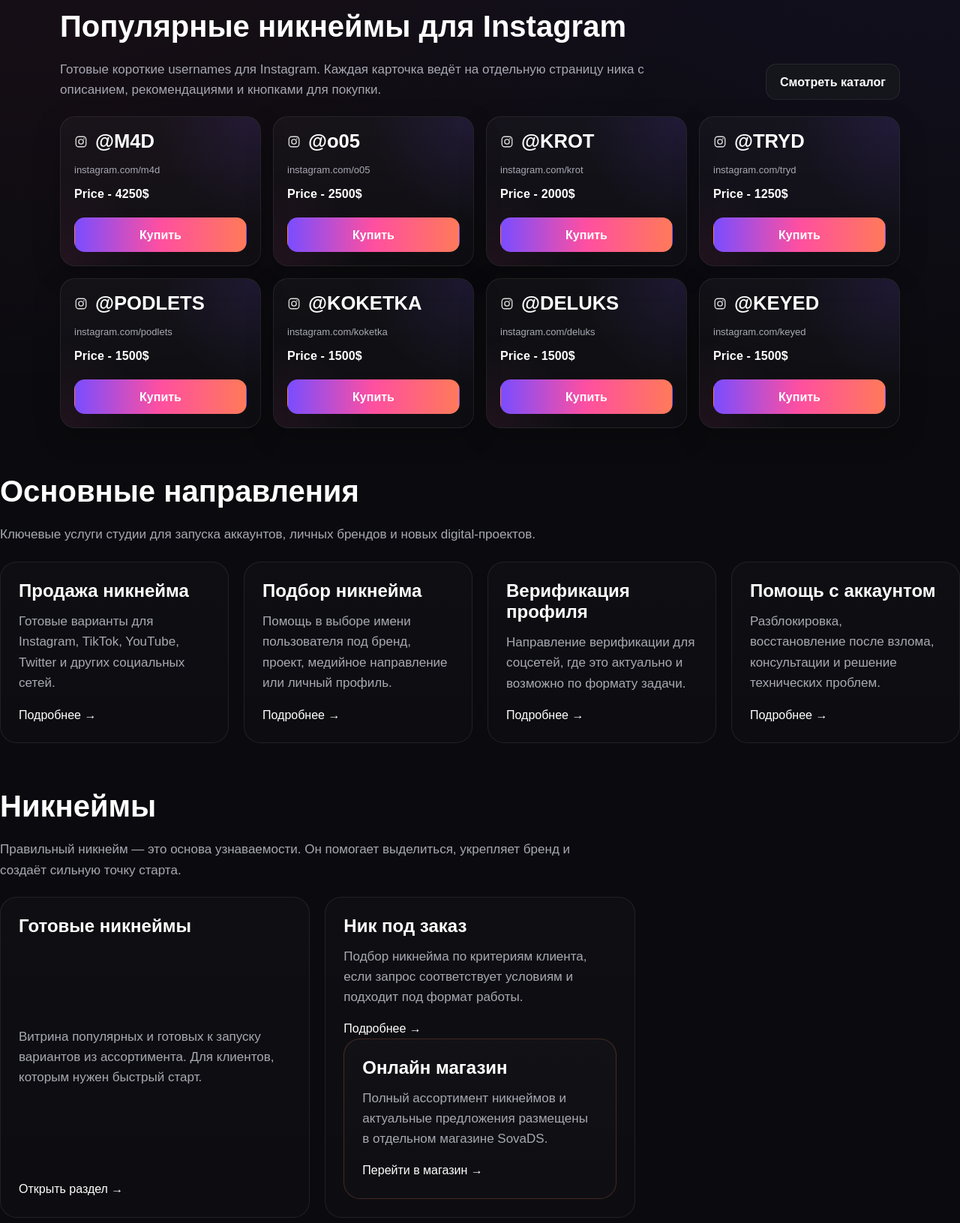
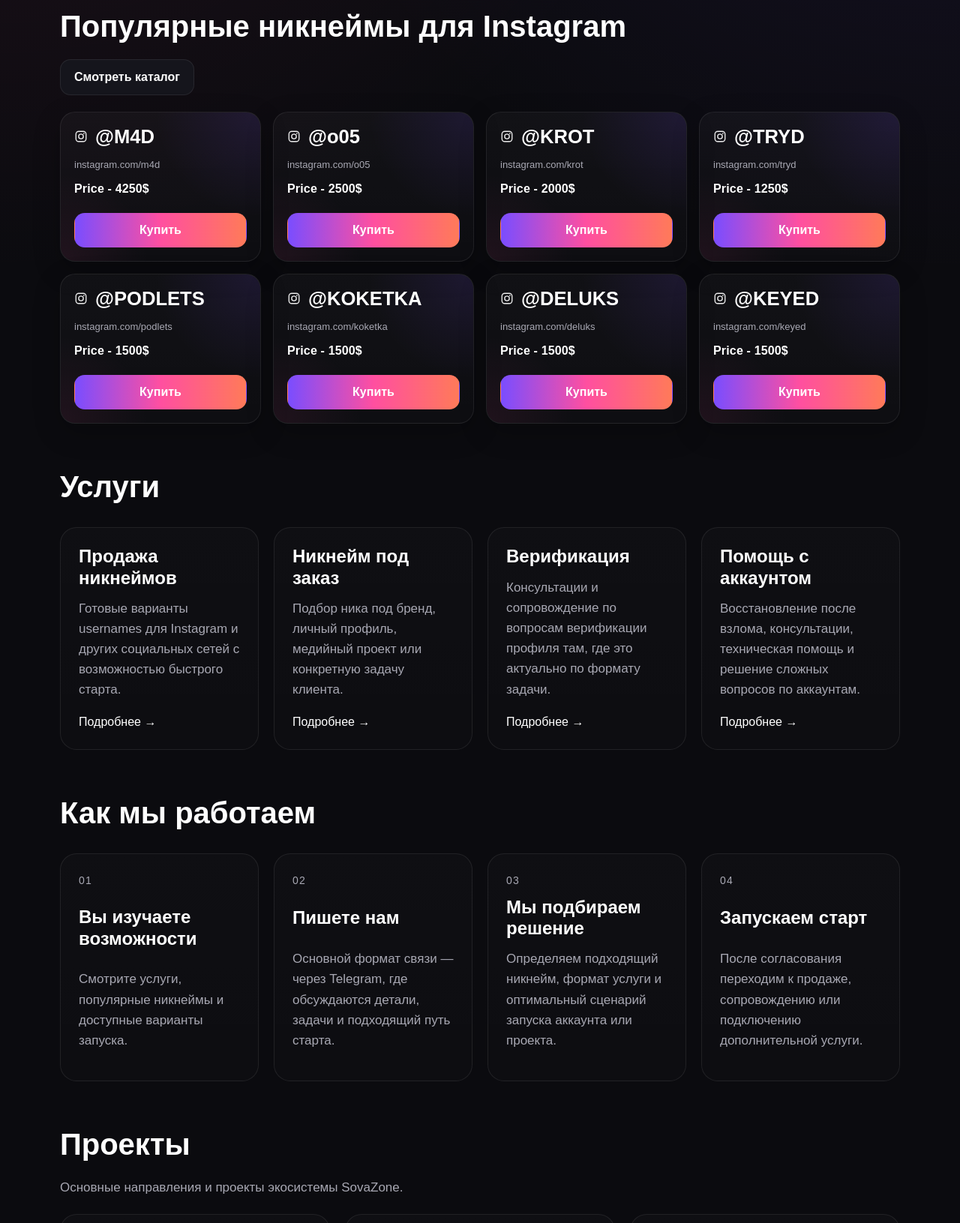
Before and after one commit to TheSovaDigital/sovazone, a plain HTML site: page index.html in a window 1280 px wide. Shown: the part 622-2253 px from the top of the page at 75% size. Drawn offline with Linux system fonts and the light colour scheme.

Commit message:
Update index.html

```diff
--- a/index.html
+++ b/index.html
@@ -4,7 +4,7 @@
   <meta charset="UTF-8">
   <meta name="viewport" content="width=device-width, initial-scale=1">
   <title>SovaZone Digital Studio — никнеймы для Instagram, запуск профиля и digital-услуги</title>
-  <meta name="description" content="SovaZone Digital Studio — никнеймы для Instagram, подбор username, ник под заказ, запуск профиля, верификация, перенос никнейма, помощь с аккаунтами и решение технических вопросов.">
+  <meta name="description" content="SovaZone Digital Studio — никнеймы для Instagram, подбор username, ник под заказ, запуск профиля, верификация, помощь с аккаунтами и digital-поддержка.">
   <meta name="robots" content="index,follow,max-image-preview:large">
   <link rel="canonical" href="https://sovazone.com/">
   <link rel="stylesheet" href="styles.css">
@@ -12,13 +12,13 @@
   <meta property="og:type" content="website">
   <meta property="og:site_name" content="SovaZone Digital Studio">
   <meta property="og:title" content="SovaZone Digital Studio — никнеймы для Instagram, запуск профиля и digital-услуги">
-  <meta property="og:description" content="Продажа и подбор никнеймов для Instagram, запуск профиля, верификация, помощь с аккаунтами и технические digital-услуги.">
+  <meta property="og:description" content="Продажа и подбор никнеймов для Instagram, ник под заказ, верификация, помощь с аккаунтами и запуск digital-проектов.">
   <meta property="og:url" content="https://sovazone.com/">
   <meta property="og:image" content="https://sovazone.com/logo.png">
 
   <meta name="twitter:card" content="summary_large_image">
   <meta name="twitter:title" content="SovaZone Digital Studio — никнеймы для Instagram, запуск профиля и digital-услуги">
-  <meta name="twitter:description" content="Продажа и подбор никнеймов для Instagram, запуск профиля, верификация и помощь с аккаунтами.">
+  <meta name="twitter:description" content="Продажа никнеймов для Instagram, подбор username, запуск профиля и помощь с аккаунтами.">
   <meta name="twitter:image" content="https://sovazone.com/logo.png">
 
   <script type="application/ld+json">
@@ -48,54 +48,14 @@
     "@type": "ItemList",
     "name": "Популярные никнеймы для Instagram",
     "itemListElement": [
-      {
-        "@type": "ListItem",
-        "position": 1,
-        "url": "https://sovazone.com/username/m4d.html",
-        "name": "@M4D"
-      },
-      {
-        "@type": "ListItem",
-        "position": 2,
-        "url": "https://sovazone.com/username/o05.html",
-        "name": "@o05"
-      },
-      {
-        "@type": "ListItem",
-        "position": 3,
-        "url": "https://sovazone.com/username/krot.html",
-        "name": "@KROT"
-      },
-      {
-        "@type": "ListItem",
-        "position": 4,
-        "url": "https://sovazone.com/username/tryd.html",
-        "name": "@TRYD"
-      },
-      {
-        "@type": "ListItem",
-        "position": 5,
-        "url": "https://sovazone.com/username/podlets.html",
-        "name": "@PODLETS"
-      },
-      {
-        "@type": "ListItem",
-        "position": 6,
-        "url": "https://sovazone.com/username/koketka.html",
-        "name": "@KOKETKA"
-      },
-      {
-        "@type": "ListItem",
-        "position": 7,
-        "url": "https://sovazone.com/username/deluks.html",
-        "name": "@DELUKS"
-      },
-      {
-        "@type": "ListItem",
-        "position": 8,
-        "url": "https://sovazone.com/username/keyed.html",
-        "name": "@KEYED"
-      }
+      {"@type":"ListItem","position":1,"url":"https://sovazone.com/username/m4d.html","name":"@M4D"},
+      {"@type":"ListItem","position":2,"url":"https://sovazone.com/username/o05.html","name":"@o05"},
+      {"@type":"ListItem","position":3,"url":"https://sovazone.com/username/krot.html","name":"@KROT"},
+      {"@type":"ListItem","position":4,"url":"https://sovazone.com/username/tryd.html","name":"@TRYD"},
+      {"@type":"ListItem","position":5,"url":"https://sovazone.com/username/podlets.html","name":"@PODLETS"},
+      {"@type":"ListItem","position":6,"url":"https://sovazone.com/username/koketka.html","name":"@KOKETKA"},
+      {"@type":"ListItem","position":7,"url":"https://sovazone.com/username/deluks.html","name":"@DELUKS"},
+      {"@type":"ListItem","position":8,"url":"https://sovazone.com/username/keyed.html","name":"@KEYED"}
     ]
   }
   </script>
@@ -109,7 +69,9 @@
 
         <section class="hero hero-split">
           <div class="hero-side">
-            <div class="hero-badge hero-badge-static">SovaZone Digital Studio</div>
+            <div class="hero-badge-wrap">
+              <div class="hero-badge hero-badge-static">SovaZone Digital Studio</div>
+            </div>
 
             <div class="hero-logo-card">
               <img class="hero-logo" src="https://sovazone.com/logo.png" alt="SovaZone Digital Studio">
@@ -148,27 +110,22 @@
         </section>
 
         <section class="section section-usernames-showcase">
-          <div class="section-head section-head-compact">
-            <div>
-              <h2>Популярные никнеймы для Instagram</h2>
-              <p class="lead">
-                Готовые короткие usernames для Instagram. Каждая карточка ведёт на отдельную страницу ника с описанием, рекомендациями и кнопками для покупки.
-              </p>
-            </div>
-
+          <div class="section-head section-head-inline">
+            <h2>Популярные никнеймы для Instagram</h2>
             <a class="btn btn-secondary section-head-btn" href="usernames.html">Смотреть каталог</a>
           </div>
 
           <div class="username-grid">
+
             <article class="username-card">
               <div class="username-card-top">
                 <div class="username-title-row">
-                  <span class="username-platform instagram" aria-hidden="true">
-                    <span class="platform-icon"><svg viewBox="0 0 24 24" fill="none" xmlns="http://www.w3.org/2000/svg">
+                  <span class="platform-icon" aria-hidden="true">
+                    <svg viewBox="0 0 24 24" fill="none" xmlns="http://www.w3.org/2000/svg">
                       <rect x="3" y="3" width="18" height="18" rx="5" stroke="currentColor" stroke-width="1.8"></rect>
                       <circle cx="12" cy="12" r="4.2" stroke="currentColor" stroke-width="1.8"></circle>
                       <circle cx="17.2" cy="6.8" r="1.2" fill="currentColor"></circle>
-                    </svg></span>
+                    </svg>
                   </span>
                   <div class="username-name">@M4D</div>
                 </div>
@@ -181,12 +138,12 @@
             <article class="username-card">
               <div class="username-card-top">
                 <div class="username-title-row">
-                  <span class="username-platform instagram" aria-hidden="true">
-                    <span class="platform-icon"><svg viewBox="0 0 24 24" fill="none" xmlns="http://www.w3.org/2000/svg">
+                  <span class="platform-icon" aria-hidden="true">
+                    <svg viewBox="0 0 24 24" fill="none" xmlns="http://www.w3.org/2000/svg">
                       <rect x="3" y="3" width="18" height="18" rx="5" stroke="currentColor" stroke-width="1.8"></rect>
                       <circle cx="12" cy="12" r="4.2" stroke="currentColor" stroke-width="1.8"></circle>
                       <circle cx="17.2" cy="6.8" r="1.2" fill="currentColor"></circle>
-                    </svg></span>
+                    </svg>
                   </span>
                   <div class="username-name">@o05</div>
                 </div>
@@ -199,12 +156,12 @@
             <article class="username-card">
               <div class="username-card-top">
                 <div class="username-title-row">
-                  <span class="username-platform instagram" aria-hidden="true">
-                    <span class="platform-icon"><svg viewBox="0 0 24 24" fill="none" xmlns="http://www.w3.org/2000/svg">
+                  <span class="platform-icon" aria-hidden="true">
+                    <svg viewBox="0 0 24 24" fill="none" xmlns="http://www.w3.org/2000/svg">
                       <rect x="3" y="3" width="18" height="18" rx="5" stroke="currentColor" stroke-width="1.8"></rect>
                       <circle cx="12" cy="12" r="4.2" stroke="currentColor" stroke-width="1.8"></circle>
                       <circle cx="17.2" cy="6.8" r="1.2" fill="currentColor"></circle>
-                    </svg></span>
+                    </svg>
                   </span>
                   <div class="username-name">@KROT</div>
                 </div>
@@ -217,12 +174,12 @@
             <article class="username-card">
               <div class="username-card-top">
                 <div class="username-title-row">
-                  <span class="username-platform instagram" aria-hidden="true">
-                    <span class="platform-icon"><svg viewBox="0 0 24 24" fill="none" xmlns="http://www.w3.org/2000/svg">
+                  <span class="platform-icon" aria-hidden="true">
+                    <svg viewBox="0 0 24 24" fill="none" xmlns="http://www.w3.org/2000/svg">
                       <rect x="3" y="3" width="18" height="18" rx="5" stroke="currentColor" stroke-width="1.8"></rect>
                       <circle cx="12" cy="12" r="4.2" stroke="currentColor" stroke-width="1.8"></circle>
                       <circle cx="17.2" cy="6.8" r="1.2" fill="currentColor"></circle>
-                    </svg></span>
+                    </svg>
                   </span>
                   <div class="username-name">@TRYD</div>
                 </div>
@@ -235,12 +192,12 @@
             <article class="username-card">
               <div class="username-card-top">
                 <div class="username-title-row">
-                  <span class="username-platform instagram" aria-hidden="true">
-                    <span class="platform-icon"><svg viewBox="0 0 24 24" fill="none" xmlns="http://www.w3.org/2000/svg">
+                  <span class="platform-icon" aria-hidden="true">
+                    <svg viewBox="0 0 24 24" fill="none" xmlns="http://www.w3.org/2000/svg">
                       <rect x="3" y="3" width="18" height="18" rx="5" stroke="currentColor" stroke-width="1.8"></rect>
                       <circle cx="12" cy="12" r="4.2" stroke="currentColor" stroke-width="1.8"></circle>
                       <circle cx="17.2" cy="6.8" r="1.2" fill="currentColor"></circle>
-                    </svg></span>
+                    </svg>
                   </span>
                   <div class="username-name">@PODLETS</div>
                 </div>
@@ -253,12 +210,12 @@
             <article class="username-card">
               <div class="username-card-top">
                 <div class="username-title-row">
-                  <span class="username-platform instagram" aria-hidden="true">
-                    <span class="platform-icon"><svg viewBox="0 0 24 24" fill="none" xmlns="http://www.w3.org/2000/svg">
+                  <span class="platform-icon" aria-hidden="true">
+                    <svg viewBox="0 0 24 24" fill="none" xmlns="http://www.w3.org/2000/svg">
                       <rect x="3" y="3" width="18" height="18" rx="5" stroke="currentColor" stroke-width="1.8"></rect>
                       <circle cx="12" cy="12" r="4.2" stroke="currentColor" stroke-width="1.8"></circle>
                       <circle cx="17.2" cy="6.8" r="1.2" fill="currentColor"></circle>
-                    </svg></span>
+                    </svg>
                   </span>
                   <div class="username-name">@KOKETKA</div>
                 </div>
@@ -271,12 +228,12 @@
             <article class="username-card">
               <div class="username-card-top">
                 <div class="username-title-row">
-                  <span class="username-platform instagram" aria-hidden="true">
-                    <span class="platform-icon"><svg viewBox="0 0 24 24" fill="none" xmlns="http://www.w3.org/2000/svg">
+                  <span class="platform-icon" aria-hidden="true">
+                    <svg viewBox="0 0 24 24" fill="none" xmlns="http://www.w3.org/2000/svg">
                       <rect x="3" y="3" width="18" height="18" rx="5" stroke="currentColor" stroke-width="1.8"></rect>
                       <circle cx="12" cy="12" r="4.2" stroke="currentColor" stroke-width="1.8"></circle>
                       <circle cx="17.2" cy="6.8" r="1.2" fill="currentColor"></circle>
-                    </svg></span>
+                    </svg>
                   </span>
                   <div class="username-name">@DELUKS</div>
                 </div>
@@ -289,12 +246,12 @@
             <article class="username-card">
               <div class="username-card-top">
                 <div class="username-title-row">
-                  <span class="username-platform instagram" aria-hidden="true">
-                    <span class="platform-icon"><svg viewBox="0 0 24 24" fill="none" xmlns="http://www.w3.org/2000/svg">
+                  <span class="platform-icon" aria-hidden="true">
+                    <svg viewBox="0 0 24 24" fill="none" xmlns="http://www.w3.org/2000/svg">
                       <rect x="3" y="3" width="18" height="18" rx="5" stroke="currentColor" stroke-width="1.8"></rect>
                       <circle cx="12" cy="12" r="4.2" stroke="currentColor" stroke-width="1.8"></circle>
                       <circle cx="17.2" cy="6.8" r="1.2" fill="currentColor"></circle>
-                    </svg></span>
+                    </svg>
                   </span>
                   <div class="username-name">@KEYED</div>
                 </div>
@@ -303,80 +260,39 @@
               </div>
               <a class="btn btn-primary username-buy" href="username/keyed.html">Купить</a>
             </article>
-          </div></div>
+
+          </div>
         </section>
 
         <section class="section">
           <div class="section-head">
-            <h2>Основные направления</h2>
-            <p class="lead">
-              Ключевые услуги студии для запуска аккаунтов, личных брендов и новых digital-проектов.
-            </p>
+            <h2>Услуги</h2>
           </div>
 
           <div class="grid grid-4">
             <article class="card service-card">
-              <h3>Продажа никнейма</h3>
-              <p>Готовые варианты для Instagram, TikTok, YouTube, Twitter и других социальных сетей.</p>
+              <h3>Продажа никнеймов</h3>
+              <p>Готовые варианты usernames для Instagram и других социальных сетей с возможностью быстрого старта.</p>
+              <a href="usernames.html">Подробнее →</a>
+            </article>
+
+            <article class="card service-card">
+              <h3>Никнейм под заказ</h3>
+              <p>Подбор ника под бренд, личный профиль, медийный проект или конкретную задачу клиента.</p>
               <a href="services.html">Подробнее →</a>
             </article>
 
             <article class="card service-card">
-              <h3>Подбор никнейма</h3>
-              <p>Помощь в выборе имени пользователя под бренд, проект, медийное направление или личный профиль.</p>
-              <a href="services.html">Подробнее →</a>
-            </article>
-
-            <article class="card service-card">
-              <h3>Верификация профиля</h3>
-              <p>Направление верификации для соцсетей, где это актуально и возможно по формату задачи.</p>
+              <h3>Верификация</h3>
+              <p>Консультации и сопровождение по вопросам верификации профиля там, где это актуально по формату задачи.</p>
               <a href="services.html">Подробнее →</a>
             </article>
 
             <article class="card service-card">
               <h3>Помощь с аккаунтом</h3>
-              <p>Разблокировка, восстановление после взлома, консультации и решение технических проблем.</p>
+              <p>Восстановление после взлома, консультации, техническая помощь и решение сложных вопросов по аккаунтам.</p>
               <a href="services.html">Подробнее →</a>
             </article>
-          </div>
-        </section>
-
-        <section class="section section-names">
-          <div class="section-head">
-            <h2>Никнеймы</h2>
-            <p class="lead">
-              Правильный никнейм — это основа узнаваемости. Он помогает выделиться,
-              укрепляет бренд и создаёт сильную точку старта.
-            </p>
-          </div>
-
-          <div class="feature-row">
-            <div class="card feature-card">
-              <h3>Готовые никнеймы</h3>
-              <p>
-                Витрина популярных и готовых к запуску вариантов из ассортимента.
-                Для клиентов, которым нужен быстрый старт.
-              </p>
-              <a href="usernames.html">Открыть раздел →</a>
-            </div>
-
-            <div class="card feature-card">
-              <h3>Ник под заказ</h3>
-              <p>
-                Подбор никнейма по критериям клиента, если запрос соответствует условиям
-                и подходит под формат работы.
-              </p>
-              <a href="services.html">Подробнее →</a>
-            </article>
-
-            <div class="card feature-card feature-card-accent">
-              <h3>Онлайн магазин</h3>
-              <p>
-                Полный ассортимент никнеймов и актуальные предложения размещены
-                в отдельном магазине SovaDS.
-              </p>
-              <a href="https://sovads.ru/" target="_blank" rel="noopener">Перейти в магазин →</a>
-            </div>
           </div>
         </section>
 
@@ -389,25 +305,25 @@
             <div class="card step-card">
               <div class="step-number">01</div>
               <h3>Вы изучаете возможности</h3>
-              <p>Смотрите направления, услуги, никнеймы и доступные варианты запуска.</p>
+              <p>Смотрите услуги, популярные никнеймы и доступные варианты запуска.</p>
             </div>
 
             <div class="card step-card">
               <div class="step-number">02</div>
               <h3>Пишете нам</h3>
-              <p>Основной формат связи — через Telegram, где обсуждаются детали и задачи.</p>
+              <p>Основной формат связи — через Telegram, где обсуждаются детали, задачи и подходящий путь старта.</p>
             </div>
 
             <div class="card step-card">
               <div class="step-number">03</div>
               <h3>Мы подбираем решение</h3>
-              <p>Определяем подходящий никнейм, формат услуги и оптимальный путь запуска.</p>
+              <p>Определяем подходящий никнейм, формат услуги и оптимальный сценарий запуска аккаунта или проекта.</p>
             </div>
 
             <div class="card step-card">
               <div class="step-number">04</div>
               <h3>Запускаем старт</h3>
-              <p>После согласования переходим к продаже, сопровождению или дополнительной услуге.</p>
+              <p>После согласования переходим к продаже, сопровождению или подключению дополнительной услуги.</p>
             </div>
           </div>
         </section>
@@ -423,27 +339,19 @@
           <div class="grid grid-3">
             <article class="card project-card">
               <h3>SovaDS</h3>
-              <p>
-                Онлайн магазин никнеймов и одно из ключевых направлений экосистемы SovaZone.
-              </p>
+              <p>Онлайн магазин никнеймов и одно из ключевых направлений экосистемы SovaZone с готовыми предложениями.</p>
               <a href="https://sovads.ru/" target="_blank" rel="noopener">Перейти к проекту →</a>
             </article>
 
             <article class="card project-card">
-              <h3>Информационная поддержка</h3>
-              <p>
-                Сеть информационных каналов и материалов по безопасности,
-                техническим вопросам и сопровождению аккаунтов.
-              </p>
-              <a href="projects.html">Подробнее →</a>
+              <h3>SovaUsername</h3>
+              <p>Площадка для продажи никнеймов, где пользователи могут размещать объявления о продаже своих usernames.</p>
+              <a href="https://t.me/SovaDigital" target="_blank" rel="noopener">Открыть канал →</a>
             </article>
 
             <article class="card project-card">
               <h3>Блог и статьи</h3>
-              <p>
-                Авторские материалы, полезные статьи, новости и кейсы по теме
-                социальных сетей, брендинга и digital-среды.
-              </p>
+              <p>Авторские материалы, полезные статьи, новости и кейсы по теме социальных сетей, брендинга и digital-среды.</p>
               <a href="blog.html">Открыть раздел →</a>
             </article>
           </div>
@@ -455,15 +363,10 @@
               <div>
                 <h2>Почему SovaZone</h2>
                 <p>
-                  Мы работаем с русскоязычной аудиторией по всему миру и фокусируемся
-                  на том, что действительно важно на старте: имя пользователя,
-                  оформление, верификация, технические моменты и запуск профиля
-                  или проекта без лишнего шума.
+                  Мы работаем с русскоязычной аудиторией по всему миру и фокусируемся на том, что действительно важно на старте: имя пользователя, оформление, верификация, технические моменты и запуск профиля или проекта без лишнего шума.
                 </p>
                 <p>
-                  Основной формат работы — личный контакт через Telegram.
-                  Перед продажей или оказанием услуги обсуждаются детали,
-                  подбирается решение и только после этого принимается финальное решение.
+                  Основной формат работы — личный контакт через Telegram. Перед продажей или оказанием услуги обсуждаются детали, подбирается решение и только после этого принимается финальное решение.
                 </p>
               </div>
 
```
